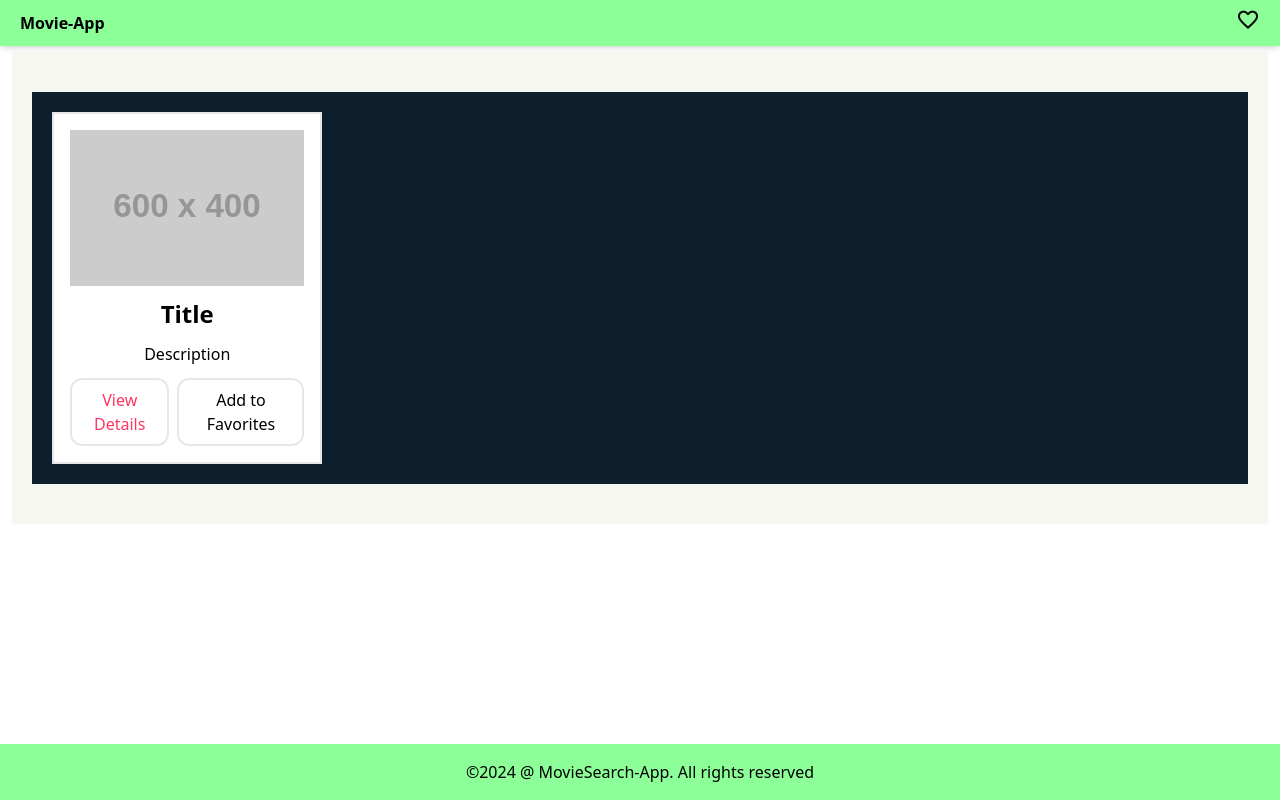
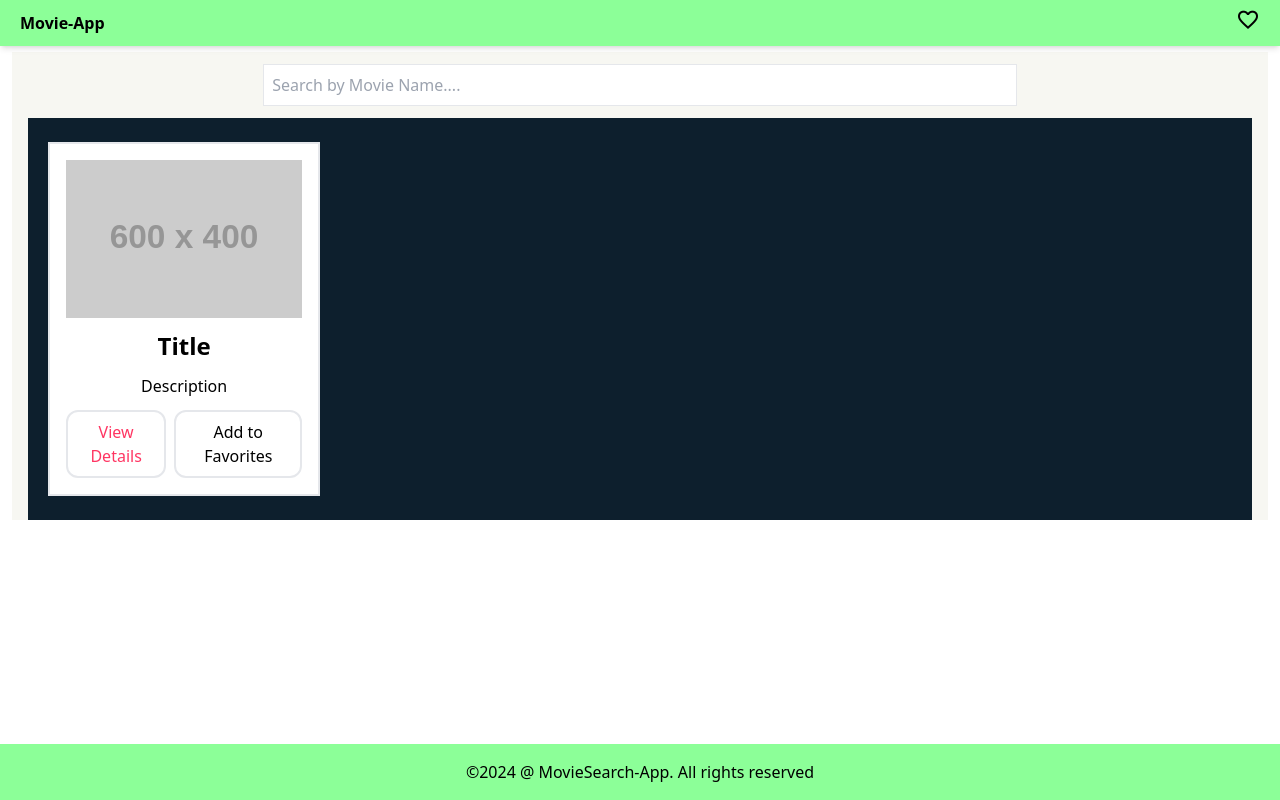
Before and after one commit to sugu2344/task7, a React (Vite) app: page / in a window 1280 px wide. Built offline with nearby package versions, Linux system fonts and the light colour scheme.

Commit message:
landing page search bar added

```diff
--- a/src/components/landingpage.jsx
+++ b/src/components/landingpage.jsx
@@ -4,8 +4,15 @@ const LandingPage = () => {
   return (
     <>
       <div className="py-10 my-3 mx-3">
-        <div className="bg-[#F7F7F2] px-5 py-10">
-          <div className="flex flex-wrap gap-4 p-5 bg-[#0D1F2D] ">
+        <div className="bg-[#F7F7F2]  ">
+          <div className="pt-3 pb-3 flex justify-center ">
+            <input
+              className="w-[60%] p-2 border border-spacing-2"
+              placeholder="Search by Movie Name...."
+              type="text"
+            ></input>
+          </div>
+          <div className="flex flex-wrap gap-4 p-5 bg-[#0D1F2D] py-6 mx-4">
             {/* Card start */}
             <div className="w-full sm:w-[45%] md:w-[30%] lg:w-[23%] border-2 bg-white p-4 flex flex-col">
               <img src="https://placehold.co/600x400" alt="Product" />
```
